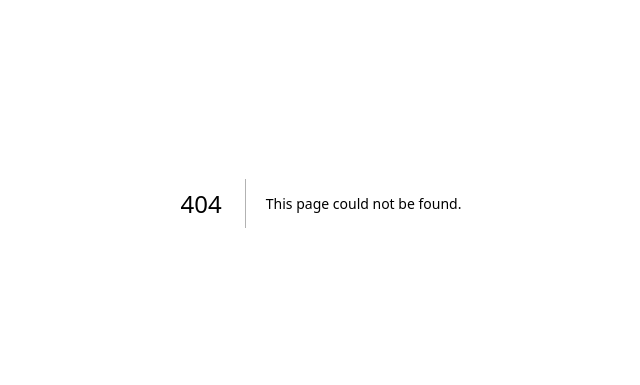
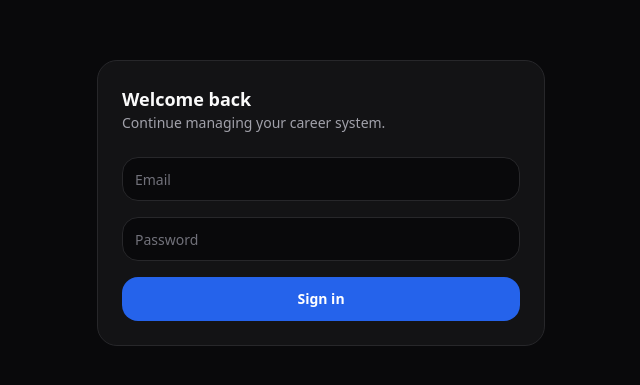
Before and after one commit to coding-jhj/AI-Career-OS, a Next.js app in the folder apps/web/: page /sign-in in a window 1280 px wide. Before the commit this address had no page. Shown: the part 197-582 px from the top of the page, without its empty margins (319-959 px from the left). Built offline with nearby package versions, Linux system fonts and the light colour scheme.

Commit message:
feat(web): add sign in page

```diff
--- /dev/null
+++ b/apps/web/src/app/sign-in/page.tsx
@@ -0,0 +1,9 @@
+import { AccountForm } from "@/components/account/account-form";
+
+export default function SignInPage() {
+  return (
+    <main className="flex min-h-screen items-center justify-center bg-zinc-950 p-6 text-zinc-50">
+      <AccountForm mode="signin" />
+    </main>
+  );
+}
```
